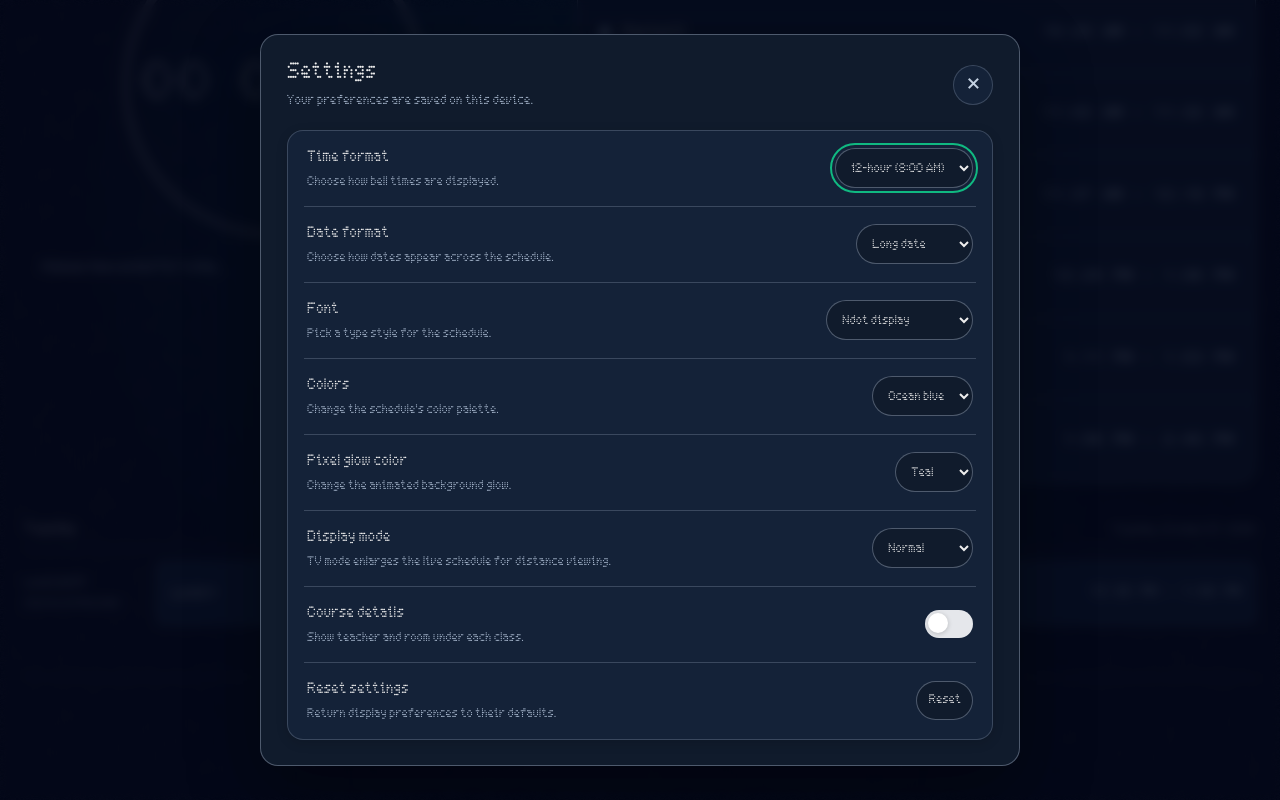
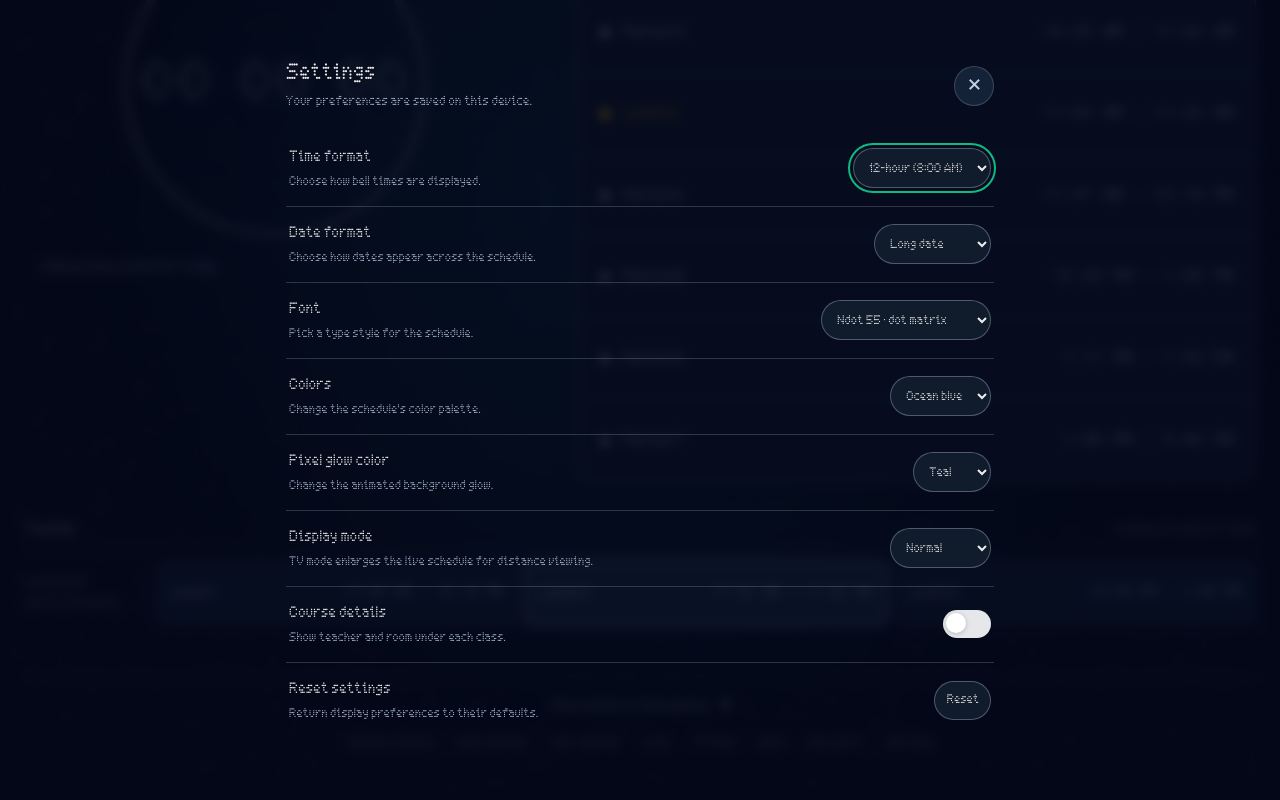
Before and after one commit to NOTAM-bobk/school-daily-schedule, a React (Vite) app: page / in a window 1280 px wide. Both pictures are taken after a click on the button "Settings". Shown: the part 421-1221 px from the top of the page. Built offline with nearby package versions, Linux system fonts and the light colour scheme.

Commit message:
Add pixel and retro display fonts and let settings float without a card.
Students can switch the schedule to Space Grotesk, Orbitron, Silkscreen or
VT323 alongside Ndot and Geist, and the settings panel now sits directly on
the dimmed background instead of inside a bordered card.

```diff
--- a/index.html
+++ b/index.html
@@ -16,7 +16,7 @@
     <link rel="preconnect" href="https://fonts.googleapis.com" />
     <link rel="preconnect" href="https://fonts.gstatic.com" crossorigin />
     <link
-      href="https://fonts.googleapis.com/css2?family=Geist:wght@400;500;600;700&family=Geist+Mono:wght@400;500;600&display=swap"
+      href="https://fonts.googleapis.com/css2?family=Geist:wght@400;500;600;700&family=Geist+Mono:wght@400;500;600&family=Orbitron:wght@400..900&family=Silkscreen:wght@400;700&family=Space+Grotesk:wght@300..700&family=VT323&display=swap"
       rel="stylesheet"
     />
   </head>
--- a/src/components/SettingsDialog.tsx
+++ b/src/components/SettingsDialog.tsx
@@ -11,6 +11,17 @@ export type {
   FontChoice,
   GlowColor,
 } from '../types'
+
+/* Font picker labels render in their own typeface where the browser allows it. */
+const FONT_OPTIONS: { value: FontChoice; label: string; stack: string }[] = [
+  { value: 'ndot', label: 'Ndot 55 · dot matrix', stack: "'Ndot 55'" },
+  { value: 'geist', label: 'Geist · clean sans', stack: "'Geist'" },
+  { value: 'grotesk', label: 'Space Grotesk · modern', stack: "'Space Grotesk'" },
+  { value: 'orbitron', label: 'Orbitron · sci-fi', stack: "'Orbitron'" },
+  { value: 'silkscreen', label: 'Silkscreen · pixel', stack: "'Silkscreen'" },
+  { value: 'vt323', label: 'VT323 · terminal', stack: "'VT323'" },
+  { value: 'system', label: 'System sans-serif', stack: 'system-ui' },
+]
 
 interface SettingsDialogProps {
   settings: DisplaySettings
@@ -90,9 +101,11 @@ export function SettingsDialog({ settings, onSettingChange, onReset, onClose }:
           <label className="setting-row" htmlFor="settings-font">
             <span><strong>Font</strong><small>Pick a type style for the schedule.</small></span>
             <select id="settings-font" value={settings.font} onChange={(event) => onSettingChange('font', event.target.value as FontChoice)}>
-              <option value="ndot">Ndot display</option>
-              <option value="geist">Geist</option>
-              <option value="system">System sans-serif</option>
+              {FONT_OPTIONS.map((option) => (
+                <option key={option.value} value={option.value} style={{ fontFamily: option.stack }}>
+                  {option.label}
+                </option>
+              ))}
             </select>
           </label>
           <label className="setting-row" htmlFor="settings-color-theme">
--- a/src/styles.css
+++ b/src/styles.css
@@ -786,6 +786,22 @@ button {
   --font-sans: 'Geist', -apple-system, BlinkMacSystemFont, 'Segoe UI', sans-serif;
 }
 
+:root[data-font='grotesk'] {
+  --font-sans: 'Space Grotesk', -apple-system, BlinkMacSystemFont, 'Segoe UI', sans-serif;
+}
+
+:root[data-font='orbitron'] {
+  --font-sans: 'Orbitron', -apple-system, BlinkMacSystemFont, 'Segoe UI', sans-serif;
+}
+
+:root[data-font='silkscreen'] {
+  --font-sans: 'Silkscreen', 'Ndot 55', ui-monospace, monospace;
+}
+
+:root[data-font='vt323'] {
+  --font-sans: 'VT323', 'Lettera Mono LL', ui-monospace, monospace;
+}
+
 :root[data-font='system'] {
   --font-sans: -apple-system, BlinkMacSystemFont, 'Segoe UI', Roboto, sans-serif;
 }
@@ -863,16 +879,16 @@ button {
 
 @keyframes settings-fade-in { from { opacity: 0; } to { opacity: 1; } }
 
+/* Settings sit straight on the dimmed page background — no card, border or shadow. */
 .settings-dialog {
   display: flex;
   width: min(760px, 94vw);
   max-height: min(820px, 92vh);
   flex-direction: column;
   overflow: hidden;
-  background: var(--bg-card);
-  border: 1px solid var(--border-muted);
-  border-radius: 18px;
-  box-shadow: 0 24px 70px rgba(0, 0, 0, 0.4);
+  background: none;
+  border: 0;
+  box-shadow: none;
   animation: settings-rise-in 220ms cubic-bezier(0.2, 0.7, 0.2, 1) both;
 }
 
@@ -915,12 +931,11 @@ button {
   display: grid;
   gap: 0;
   overflow: auto;
-  margin: 0 1.6rem 1.6rem;
-  padding: 0 1rem;
-  background: var(--bg-card-subtle);
-  border: 1px solid var(--border-subtle);
-  border-radius: 16px;
-  box-shadow: 0 3px 12px rgba(0, 0, 0, 0.14);
+  margin: 0;
+  padding: 0 1.6rem 1.6rem;
+  background: none;
+  border: 0;
+  box-shadow: none;
 }
 
 .setting-row {
@@ -1054,11 +1069,11 @@ button {
 
 @media (max-width: 640px) {
   .settings-backdrop { padding: 0; }
-  .settings-dialog { width: 100%; height: 100%; border: 0; border-radius: 0; }
+  .settings-dialog { width: 100%; height: 100%; }
   .settings-dialog-header { padding: 1.2rem 1rem 0.9rem; }
   .settings-dialog-header h2 { font-size: 1.2rem; }
   .settings-dialog-header p { font-size: 0.75rem; }
-  .settings-panel { padding: 0.8rem 1rem 1.5rem; }
+  .settings-panel { padding: 0 1rem 1.5rem; }
   .setting-row { gap: 0.75rem; min-height: 4.65rem; padding: 0.8rem 0.9rem; }
   .setting-row select { max-width: 44%; min-height: 2.35rem; padding-inline: 0.55rem; font-size: 0.72rem; }
   .setting-row small { max-width: 15rem; }
--- a/src/types.ts
+++ b/src/types.ts
@@ -8,7 +8,7 @@ export type LunchId = 'lunch1' | 'lunch2' | 'lunch3'
 
 export type ClockFormat = '12h' | '24h'
 export type DateFormat = 'long' | 'short' | 'numeric'
-export type FontChoice = 'ndot' | 'geist' | 'system'
+export type FontChoice = 'ndot' | 'geist' | 'grotesk' | 'orbitron' | 'silkscreen' | 'vt323' | 'system'
 export type ColorTheme = 'ocean' | 'violet' | 'light'
 export type DisplayMode = 'normal' | 'tv'
 export type DetailsChoice = 'on' | 'off'
```
